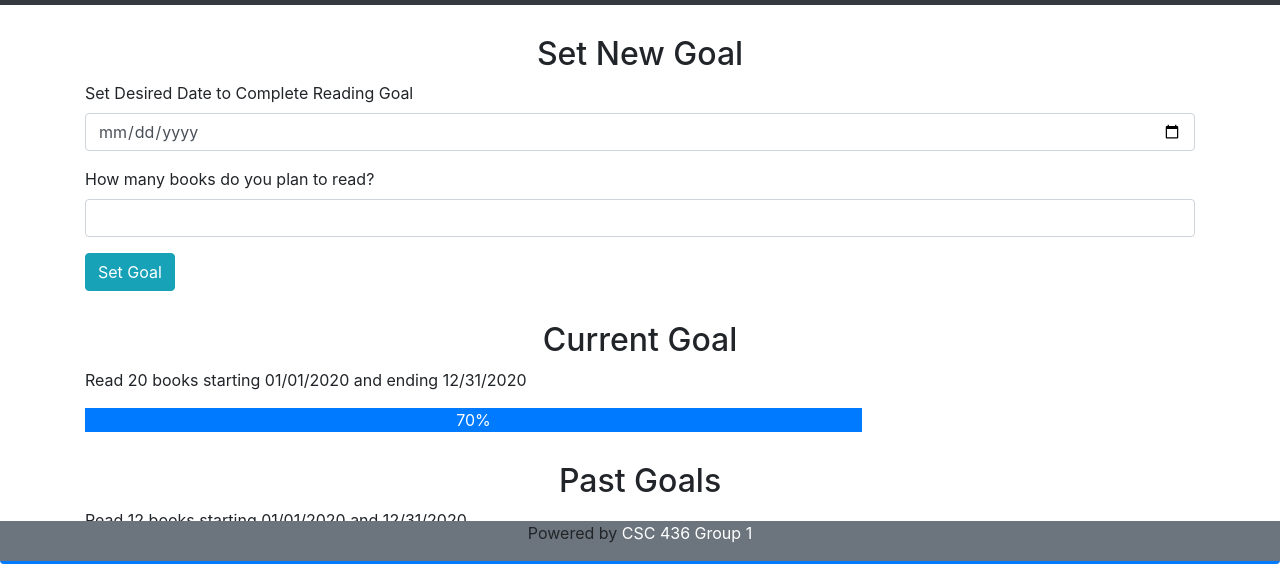
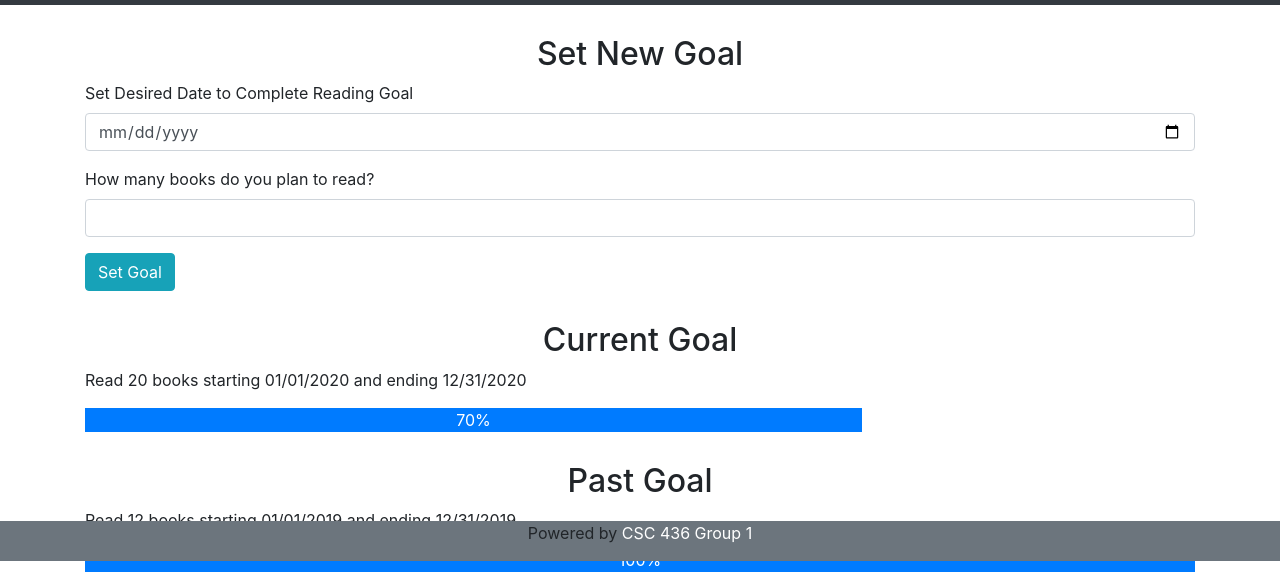
Before and after one commit to LittleCarlito/WebApplicationMockup, a plain HTML site: page goals.html in a window 1280 px wide. Shown: the part 239-827 px from the top of the page. Before the commit the page ends 803 px from the top, so only its background shows below. Drawn offline with nearby package versions, Linux system fonts and the light colour scheme.

Commit message:
Edited progress bar on goals page

```diff
--- a/goals.html
+++ b/goals.html
@@ -72,12 +72,13 @@
 
     <div class="container" style="margin-top: 30px;">
         <h2 class="text-center">
-            Past Goals
+            Past Goal
         </h2>
-        <p>Read 12 books starting 01/01/2020 and 12/31/2020</p>
-    </div>
-    <div class="progress" ?>
-        <div class="progress-bar" style="width:100%">100%</div>
+        <form class="form-group" action="/action_page.php" class="was-validated">
+            <p> Read 12 books starting 01/01/2019 and ending 12/31/2019
+                </p>
+            <div class="progress-bar" style="width:100%">100%</div>
+        </form>
     </div>
 
     <footer class="text-center bg-secondary fixed-bottom">
```
Also changed, not shown: 1 other file.
